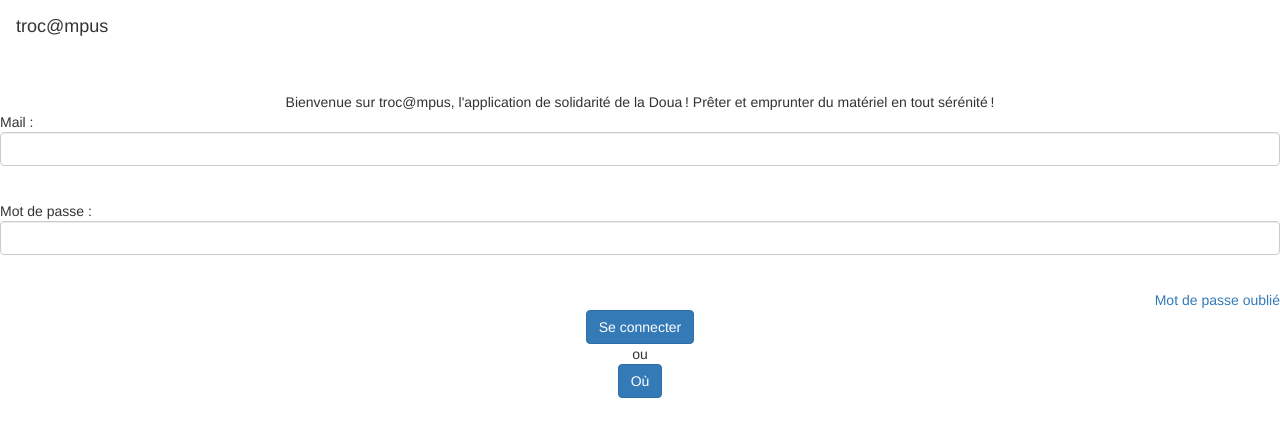
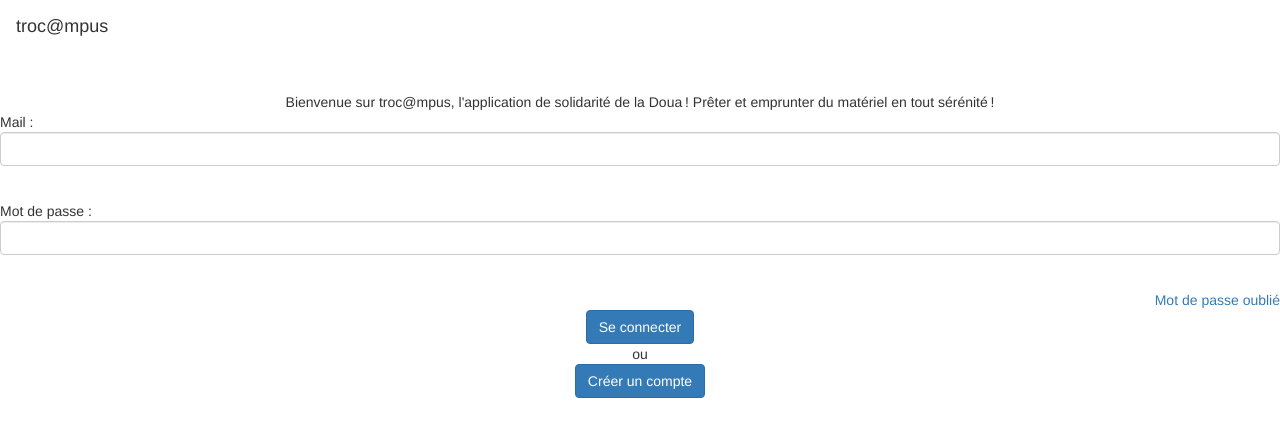
Before and after one commit to Crejak/borrowing, an Angular app: page / in a window 1280 px wide. Shown: the top 436 px of the page. Built offline with nearby package versions, Linux system fonts and the light colour scheme.

Commit message:
texte bouton

```diff
--- a/src/app/app.component.html
+++ b/src/app/app.component.html
@@ -47,7 +47,7 @@
   </div>
   <div class="row">
     <div class="col text-center">
-      <a href="#" class="btn btn-primary">Où</a>
+      <a href="#" class="btn btn-primary">Créer un compte</a>
     </div>
   </div>
 </div>
```
